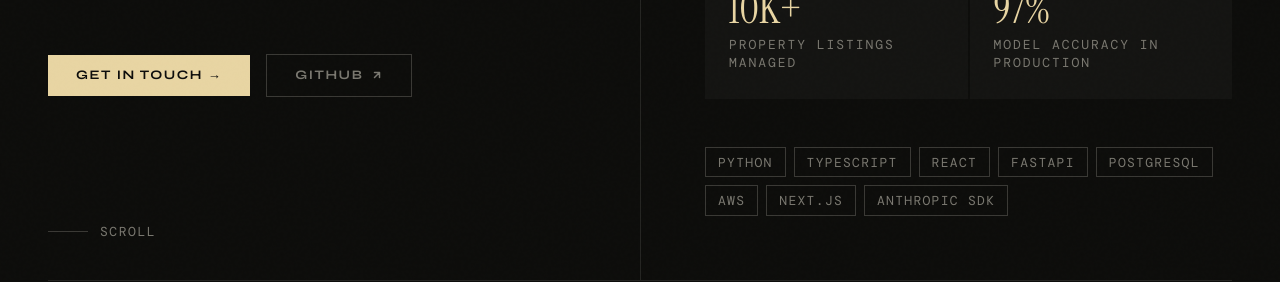
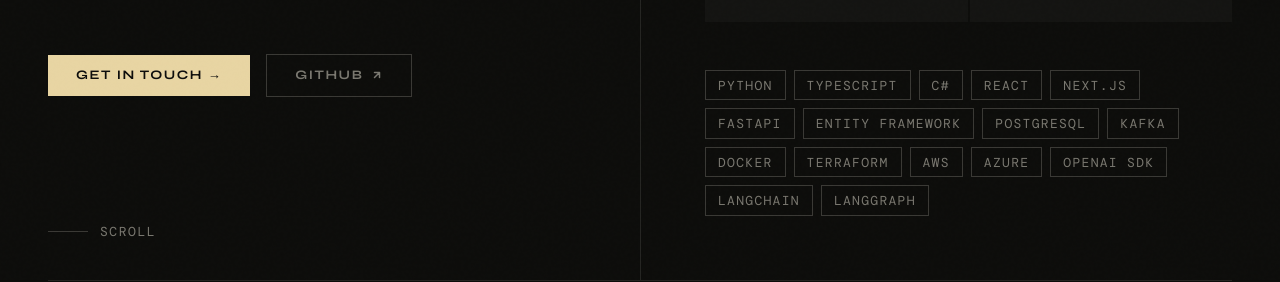
Before and after one commit to nmandiveyi/portfolio, a Next.js app: page / in a window 1280 px wide. Shown: the part 520-802 px from the top of the page. Built offline with nearby package versions, Linux system fonts and the light colour scheme; no server answers; a web font is replaced by a local one.

Commit message:
fix: ui tweaks 2

```diff
--- a/src/data/interests.ts
+++ b/src/data/interests.ts
@@ -3,7 +3,7 @@ export const interests = [
     title: 'Tech & AI',
     description:
       'Building intelligent systems that solve real problems. Fascinated by the intersection of large language models, system design, and production engineering — especially the gap between demos and deployments that actually scale.',
-    tags: ['LLMs', 'System Architecture', 'MLOps', 'Prompt Engineering'],
+    tags: ['LLMs', 'System Architecture', 'Agentic Workflows', 'Software Engineering', 'DevOps'],
   },
   {
     title: 'Entrepreneurship',
--- a/src/data/projects.ts
+++ b/src/data/projects.ts
@@ -5,7 +5,7 @@ export const projects = [
     title: 'NOCURA',
     description:
       'Canadian PR application tool that analyzes employment documents against official IRCC NOC codes. Catches documentation gaps and duty mismatches before submission — reducing refusal risk for Express Entry applicants.',
-    chips: ['Next.js 14', 'FastAPI', 'Anthropic', 'Stripe'],
+    chips: ['Next.js 14', 'FastAPI', 'OpenAI', 'Stripe'],
     href: 'https://nocura.io',
   },
 ] as const
--- a/src/data/site.ts
+++ b/src/data/site.ts
@@ -22,12 +22,20 @@ export const site = {
   techTags: [
     'Python',
     'TypeScript',
+    'C#',
     'React',
+    'Next.js',
     'FastAPI',
+    'Entity Framework',
     'PostgreSQL',
+    'Kafka',
+    'Docker',
+    'Terraform',
     'AWS',
-    'Next.js',
-    'Anthropic SDK',
+    'Azure',
+    'OpenAI SDK',
+    'LangChain',
+    'LangGraph',
   ],
   aboutDetails: [
     { label: 'Location', value: 'Toronto, ON · Canada' },
```
